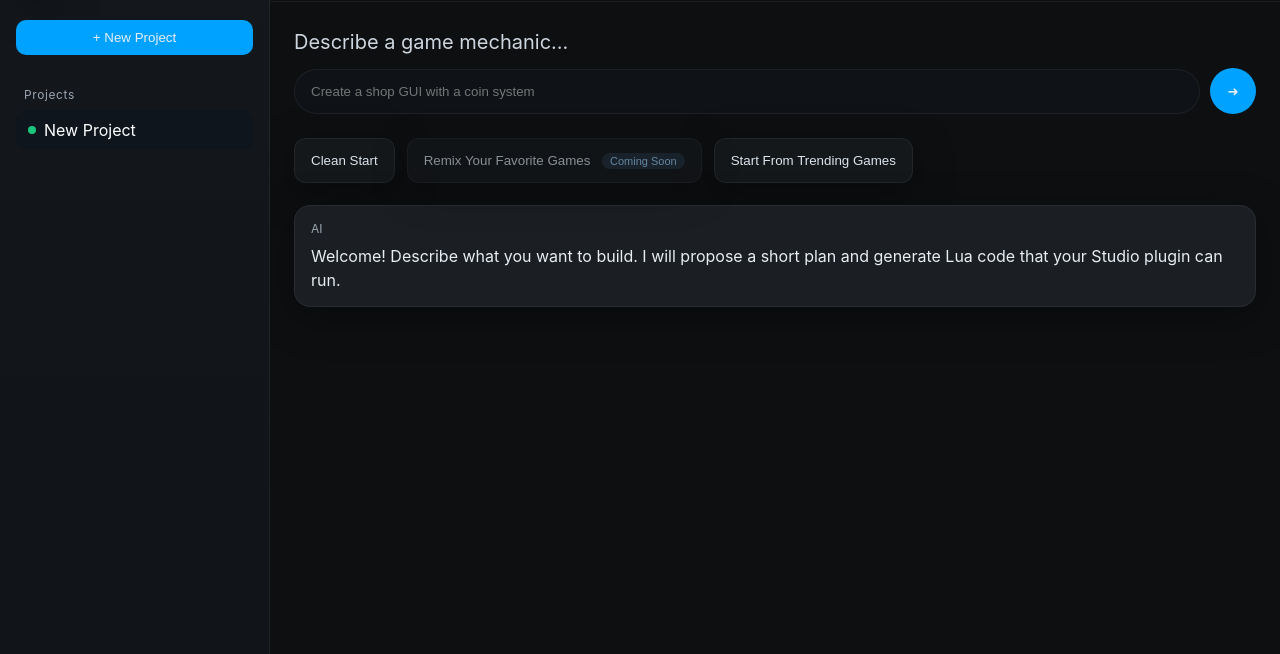
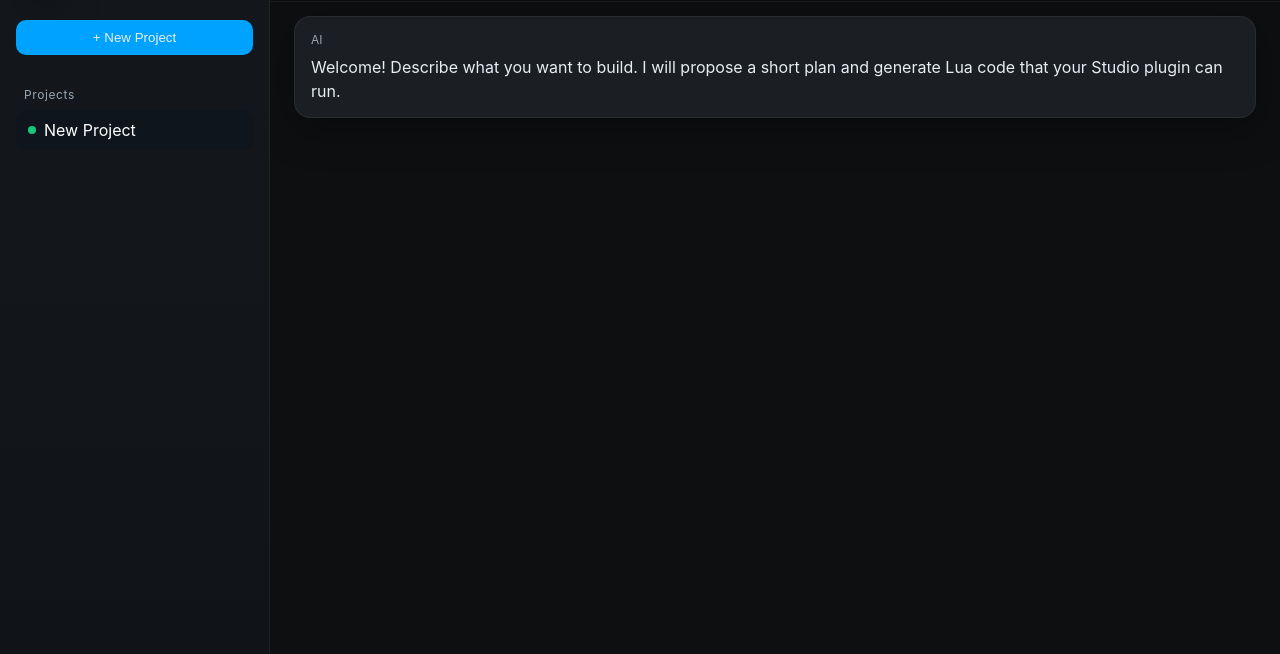
Before and after one commit to IdzsVilmos1/DevBloxAI, a website: page public/dashboard.html in a window 1280 px wide. Shown: the part 64-718 px from the top of the page. Drawn offline with Linux system fonts and the light colour scheme; no server answers.

Commit message:
Update dashboard.html

```diff
--- a/public/dashboard.html
+++ b/public/dashboard.html
@@ -58,20 +58,6 @@
   </div>
 </div>
     </header>
-
-    <!-- Hero / Prompt row -->
-    <section class="hero">
-      <div class="headline">Describe a game mechanic...</div>
-      <div class="prompt-wrap">
-        <input id="promptInput" class="prompt" placeholder="Create a shop GUI with a coin system" />
-        <button id="sendBtn" class="btn primary icon">➜</button>
-      </div>
-      <div class="starter-cards">
-        <button class="card" data-template="Clean Start">Clean Start</button>
-        <button class="card disabled">Remix Your Favorite Games <span class="pill">Coming Soon</span></button>
-        <button class="card">Start From Trending Games</button>
-      </div>
-    </section>
 
     <!-- Chat Area -->
     <section class="chat" id="chat">
```
